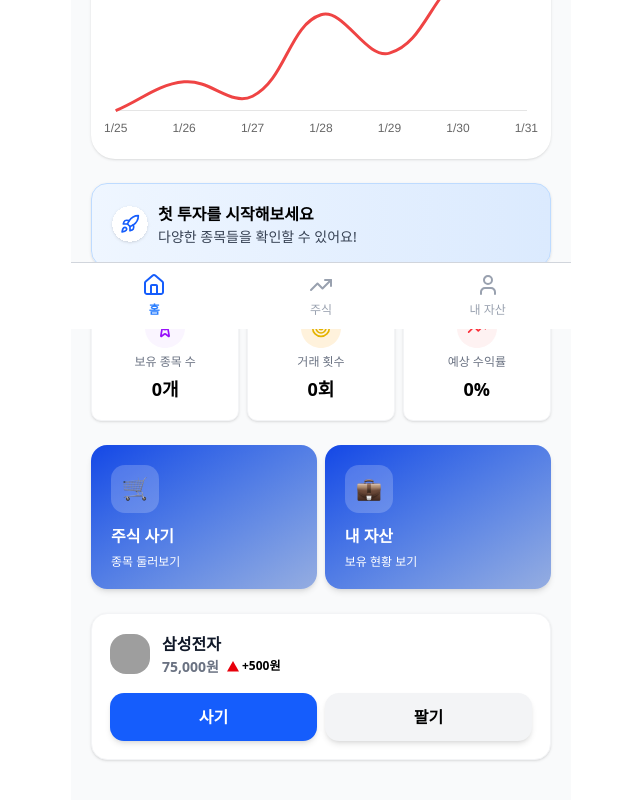
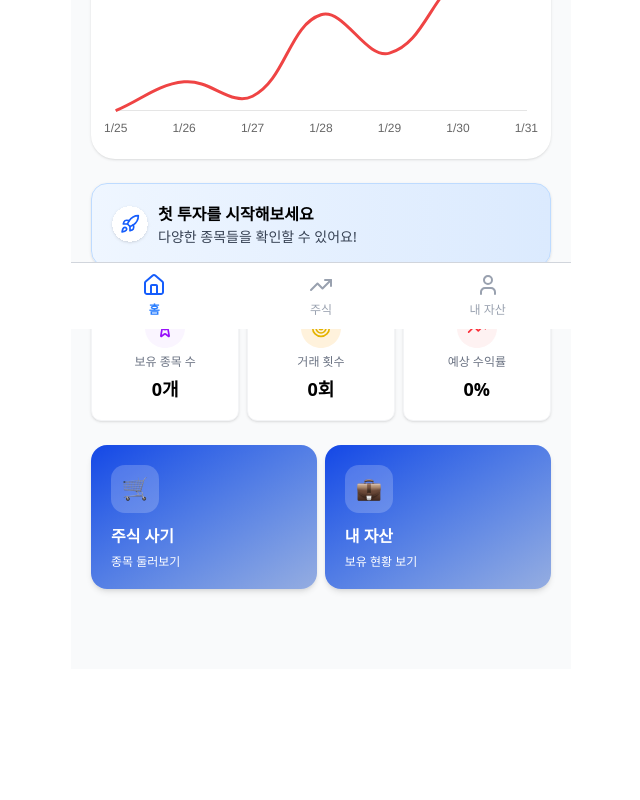
Before and after one commit to m-Vest/Client, a React (Vite) app: page / in a window 1280 px wide. Shown: the part 471-1271 px from the top of the page, without its empty margins (319-959 px from the left). After the commit the page ends 1140 px from the top, so only its background shows below. Built offline with nearby package versions, Linux system fonts and the light colour scheme; no server answers; grey boxes are pictures that could not be loaded; a web font is replaced by a local one.

Commit message:
feat: 홈화면에서 종목 컴포넌트 제거

```diff
--- a/src/pages/home/Home.tsx
+++ b/src/pages/home/Home.tsx
@@ -56,26 +56,6 @@ const Home =()=>{
               <MenuBox icon="/icons/home/myAsset.png" title="내 자산" description="보유 현황 보기"/>
             </div>
 
-            <div className="flex flex-col p-[1.8rem] rounded-[16px] border-[1.726px] border-gray-100 bg-white shadow-sm">
-               <div className='flex flex-row gap-[1.2rem] items-center'>
-                    <img src="https://cdn3d.iconscout.com/3d/premium/thumb/-3d-icon-png-download-7232746.png" className='rounded-[16px] w-[4rem] h-[4rem]' />
-                    <div className='w-full'>
-                        <h1 className='text-[#101828] text-[1.6rem] font-bold'>삼성전자</h1>
-                        <div className='flex flex-row gap-[0.8rem] items-center'>
-                            <h3 className='text-[#6A7282] text-[1.4rem] font-semibold'>75,000원</h3>
-                            <div className='flex flex-row gap-[0.3rem] items-center'>
-                                <img src={upRatio} className='w-[1.2rem] h-auto'/>
-                                <span className='text-[1.2rem] font-bold'>+500원</span>
-                            </div>
-                        </div>
-                    </div>
-               </div>
-                <div className='mt-[1.6rem] flex flex-row w-full justify-between items-center gap-[0.8rem]'>
-                    <button className='w-full py-[1.2rem] rounded-[14px] bg-[#155DFC] shadow-[0_4px_6px_-1px_rgba(0,0,0,0.10),_0_2px_4px_-2px_rgba(0,0,0,0.10)] text-[1.6rem] text-white font-bold'>사기</button>
-                    <button className='w-full py-[1.2rem] rounded-[14px] bg-[#F3F4F6] shadow-[0_4px_6px_-1px_rgba(0,0,0,0.10),_0_2px_4px_-2px_rgba(0,0,0,0.10)] text-[1.6rem] text-black font-bold'>팔기</button>
-                </div>
-            </div>
-
         </div>
     )
 }
```
